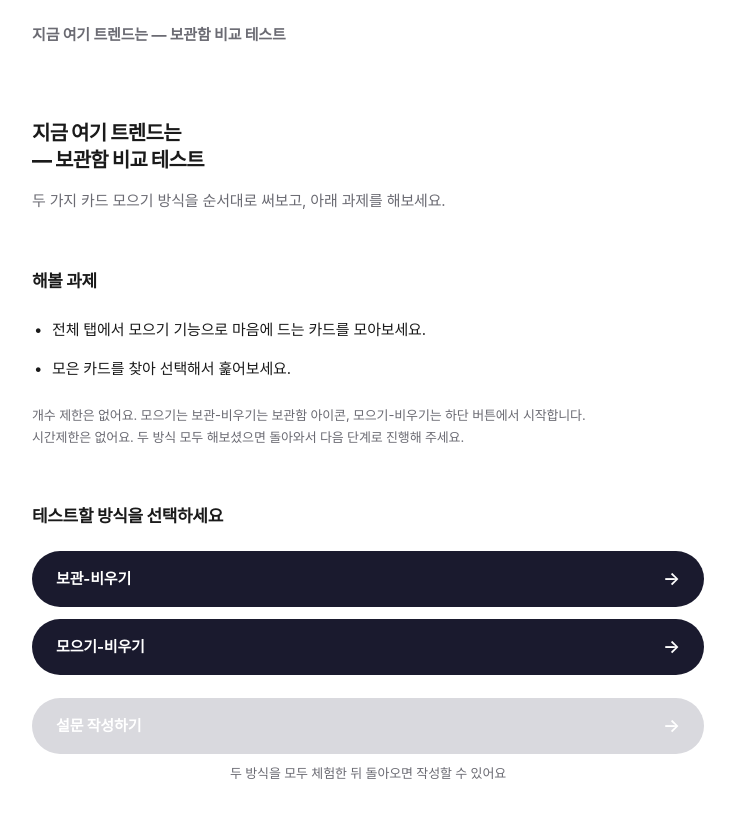
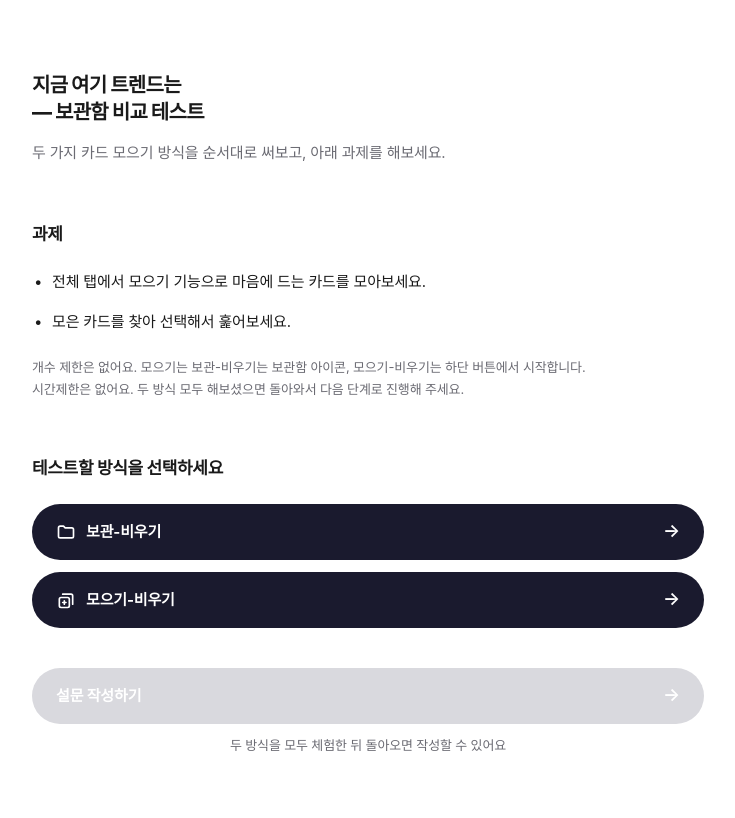
Before and after one commit to aple7391-dot/zeliaiUT, a website: page index.html in a window 1280 px wide. Shown: the whole page, without its empty margins (272-1007 px from the left). Drawn offline with Linux system fonts and the light colour scheme; a web font is replaced by a local one.

Commit message:
index: 선택 버튼이 하단 고정 막대에 가려지던 문제 수정, 헤더 중복 제거, 과제 문구·아이콘 반영
- 설문 작성 버튼을 하단 고정에서 본문 안으로 이동(짧은 화면에서도 선택 버튼이 보임)
- 상단 헤더 제거(제목과 중복), "해볼 과제" → "과제"
- 선택 버튼에 보관함/모으기 아이콘 추가

Co-Authored-By: Claude Sonnet 5.5 <noreply@anthropic.com>

```diff
--- a/index.html
+++ b/index.html
@@ -23,30 +23,28 @@ ul.dots li::before{content:"•";position:absolute;left:2px;top:0;color:var(--in
 .cta::after{content:"→";font-size:18px;font-weight:600}
 .cta:active{opacity:.85}
 .cta:disabled,.cta[aria-disabled="true"]{background:var(--off);color:#fff;pointer-events:none;cursor:not-allowed}
-header{padding-top:22px;font-size:15px;font-weight:700;color:var(--sub)}
-main{flex:1;padding-top:40px;padding-bottom:150px}
+main{flex:1;padding-top:44px;padding-bottom:48px}
 .lead{margin-top:14px;font-size:15px}
 section{margin-top:56px}
 section h2{margin-bottom:22px}
 .note{margin-top:22px;font-size:13px;color:var(--sub);word-break:keep-all}
 .opts{display:flex;flex-direction:column;gap:12px}
-.opt.done{background:var(--navy);box-shadow:none}
+.opt .lbl{display:flex;align-items:center;gap:10px}
+.opt .ic{flex:none}
 .opt small{font-size:13px;font-weight:600;opacity:.7;margin-left:8px}
-.bar{position:fixed;left:0;right:0;bottom:0;background:#fff;padding:14px 0 calc(16px + env(safe-area-inset-bottom));display:flex;justify-content:center}
-.bar .wrap{display:flex;flex-direction:column;gap:8px}
-.bar .hint{text-align:center;font-size:13px;color:var(--sub)}
-.bar .hint.done{display:none}
+.finish{margin-top:40px}
+.finish .hint{margin-top:10px;text-align:center;font-size:13px;color:var(--sub)}
+.finish .hint.done{display:none}
 @media(min-width:900px){main{padding-top:72px}}
 </style>
 </head>
 <body>
-<header class="wrap">지금 여기 트렌드는 — 보관함 비교 테스트</header>
 <main class="wrap">
   <h1>지금 여기 트렌드는<br>— 보관함 비교 테스트</h1>
   <p class="lead sub">두 가지 카드 모으기 방식을 순서대로 써보고, 아래 과제를 해보세요.</p>
 
   <section aria-label="과제">
-    <h2>해볼 과제</h2>
+    <h2>과제</h2>
     <ul class="dots">
       <li>전체 탭에서 모으기 기능으로 마음에 드는 카드를 모아보세요.</li>
       <li>모은 카드를 찾아 선택해서 훑어보세요.</li>
@@ -57,15 +55,16 @@ section h2{margin-bottom:22px}
   <section>
     <h2>테스트할 방식을 선택하세요</h2>
     <nav class="opts" id="opts">
-      <a class="cta opt" id="opt1" data-n="1" href="https://its-psi-eight.vercel.app/?v=c" target="_blank" rel="opener"><span>보관-비우기</span></a>
-      <a class="cta opt" id="opt2" data-n="2" href="https://its-psi-eight.vercel.app/?v=b" target="_blank" rel="opener"><span>모으기-비우기</span></a>
+      <a class="cta opt" id="opt1" data-n="1" href="https://its-psi-eight.vercel.app/?v=c" target="_blank" rel="opener"><span class="lbl"><svg class="ic" width="20" height="20" viewBox="0 0 24 24" fill="none" stroke="currentColor" stroke-width="2" stroke-linecap="round" stroke-linejoin="round" aria-hidden="true"><path d="M3 7a2 2 0 0 1 2-2h4l2 2h8a2 2 0 0 1 2 2v8a2 2 0 0 1-2 2H5a2 2 0 0 1-2-2z"/></svg>보관-비우기</span></a>
+      <a class="cta opt" id="opt2" data-n="2" href="https://its-psi-eight.vercel.app/?v=b" target="_blank" rel="opener"><span class="lbl"><svg class="ic" width="20" height="20" viewBox="0 0 24 24" fill="none" stroke="currentColor" stroke-width="2" stroke-linecap="round" stroke-linejoin="round" aria-hidden="true"><rect x="4" y="9" width="12" height="12" rx="2"/><path d="M8 5h10a2 2 0 0 1 2 2v10"/><path d="M10 13v4M8 15h4"/></svg>모으기-비우기</span></a>
     </nav>
   </section>
+
+  <section class="finish">
+    <a class="cta" id="survey" href="survey.html" aria-disabled="true"><span>설문 작성하기</span></a>
+    <p class="hint" id="surveyHint">두 방식을 모두 체험한 뒤 돌아오면 작성할 수 있어요</p>
+  </section>
 </main>
-<div class="bar"><div class="wrap">
-  <a class="cta" id="survey" href="survey.html" aria-disabled="true"><span>설문 작성하기</span></a>
-  <p class="hint" id="surveyHint">두 방식을 모두 체험한 뒤 돌아오면 작성할 수 있어요</p>
-</div></div>
 <script>
 // 두 방식을 모두 열어본 뒤에만 설문 버튼 활성화
 (function(){
```
Also changed, not shown: public/index.html (+14 -15 lines).
